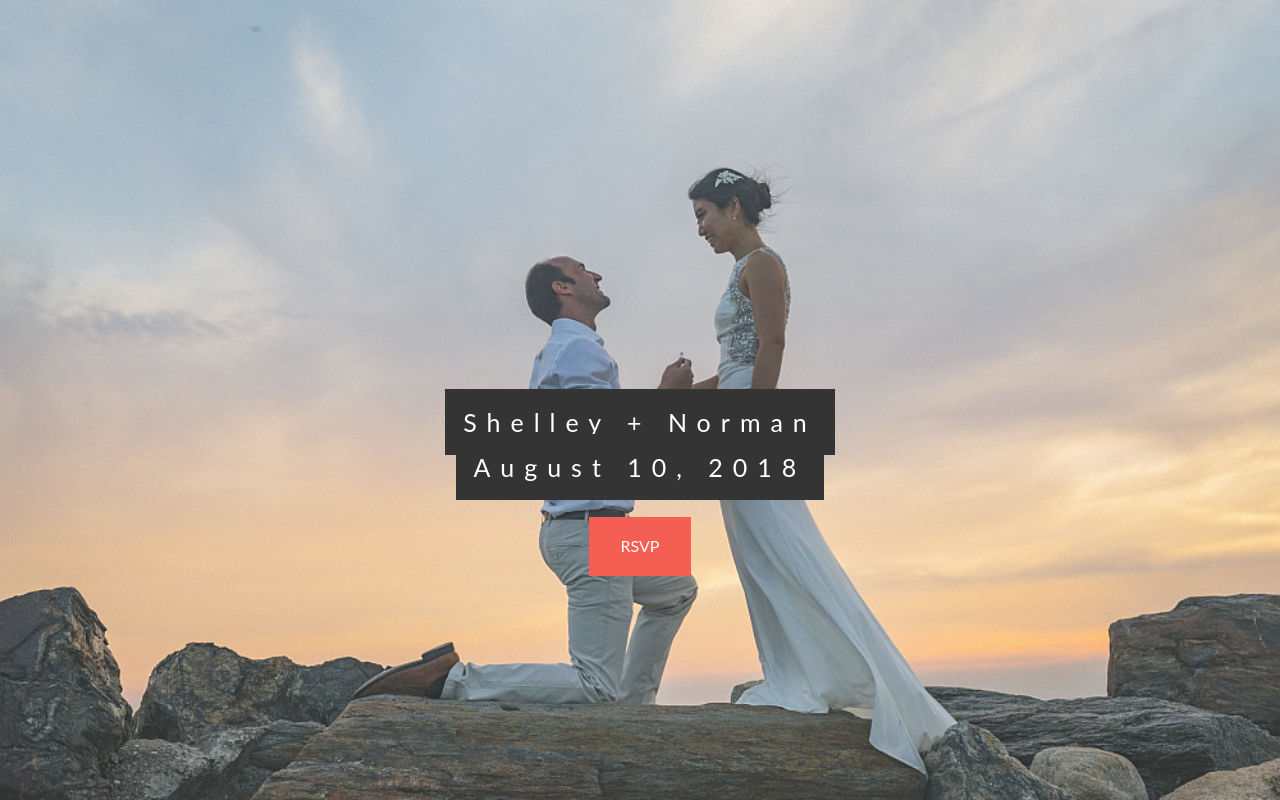
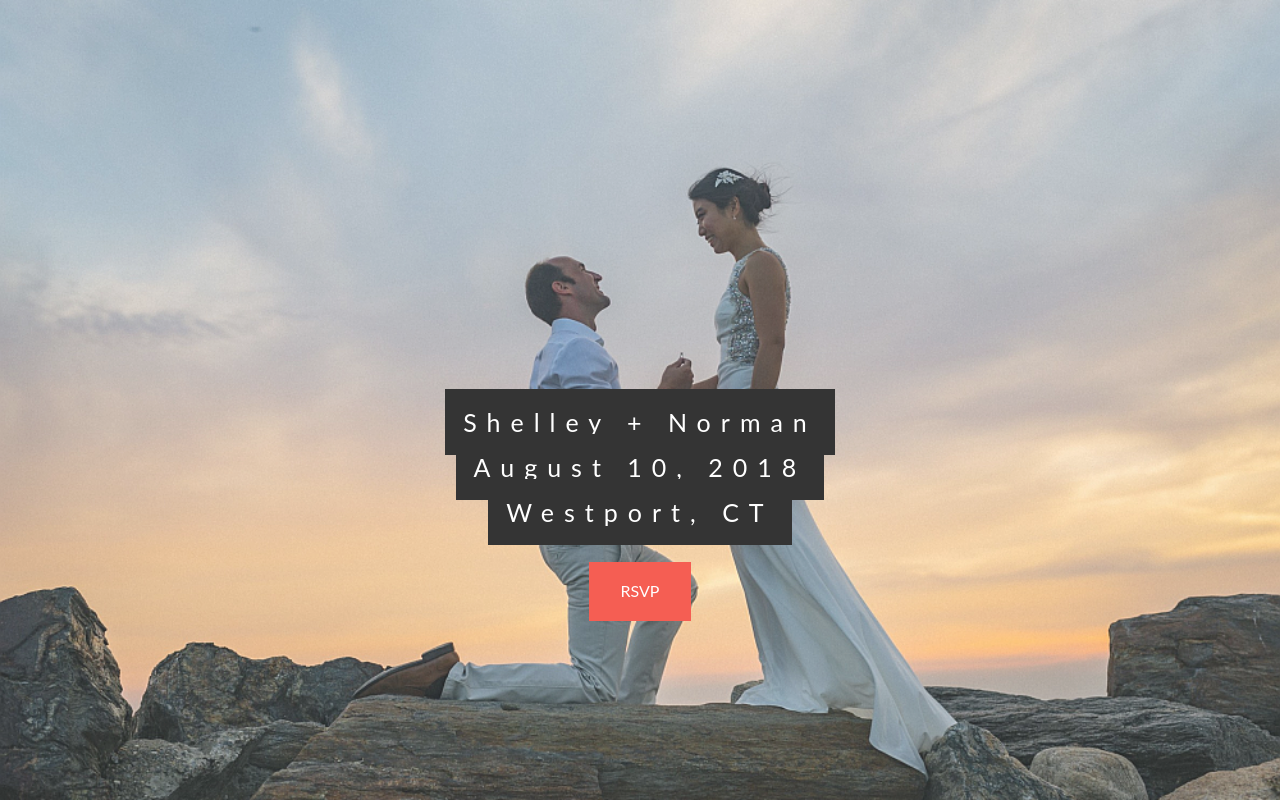
Before and after one commit to citynorman/xxnn081018, a plain HTML site: page index.html in a window 1280 px wide. Drawn offline with Linux system fonts and the light colour scheme.

```diff
--- a/index.html
+++ b/index.html
@@ -67,7 +67,8 @@
 <div class="bgimg-1">
   <div class="caption">
     <span class="border">Shelley + Norman</span><br>
-    <span class="border">August 10, 2018</span>
+    <span class="border">August 10, 2018</span><br>
+    <span class="border">Westport, CT</span>
 	<br/>
 	<br/>
     <a href="http://eepurl.com/dbHKUH" target="_blank" class="button">RSVP</a>
```
